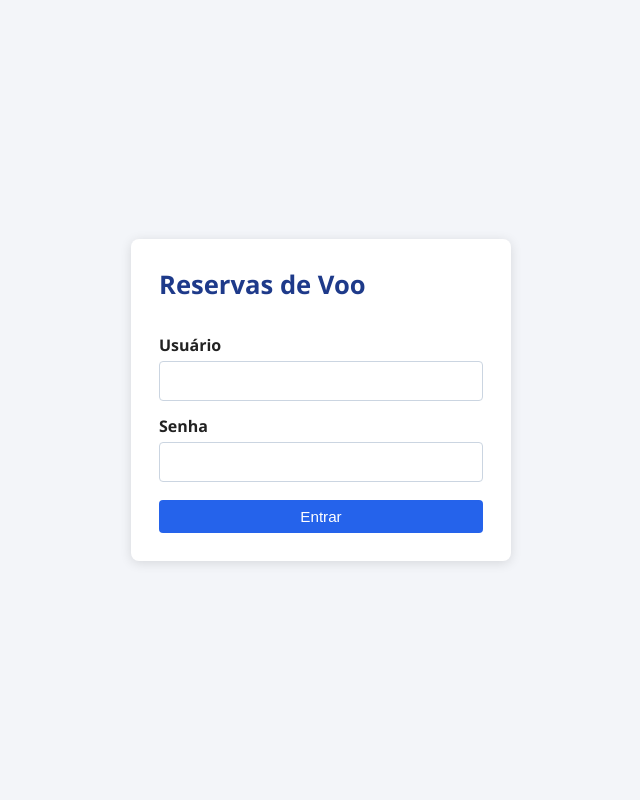
After one commit to SENAI777/PASSAGENS, a Spring Boot app: page /login in a window 1280 px wide. The commit adds this page. Shown: the whole page, without its empty margins (319-959 px from the left). Run offline with Spring Boot 4, Linux system fonts and the light colour scheme.

Commit message:
TELA DE LOGIN
criação da tela de login com usuário senha e botão login/ sair

```diff
--- /dev/null
+++ b/Aplicacao_Reservas/src/main/java/com/reservas_online/Aplicacao_Reservas/controller/LoginController.java
@@ -0,0 +1,47 @@
+package com.reservas_online.Aplicacao_Reservas.controller;
+
+import org.springframework.stereotype.Controller;
+import org.springframework.web.bind.annotation.GetMapping;
+import org.springframework.web.bind.annotation.PostMapping;
+import org.springframework.web.bind.annotation.RequestParam;
+import org.springframework.web.servlet.mvc.support.RedirectAttributes;
+
+import com.reservas_online.Aplicacao_Reservas.service.LoginService;
+
+import jakarta.servlet.http.HttpSession;
+
+@Controller
+public class LoginController {
+
+    private final LoginService loginService;
+
+    public LoginController(LoginService loginService) {
+        this.loginService = loginService;
+    }
+
+    @GetMapping("/login")
+    public String login() {
+        return "login";
+    }
+
+    @PostMapping("/login")
+    public String entrar(@RequestParam String usuario,
+                         @RequestParam String senha,
+                         HttpSession session,
+                         RedirectAttributes ra) {
+        var autenticado = loginService.autenticar(usuario, senha);
+        if (autenticado.isEmpty()) {
+            ra.addFlashAttribute("erro", "Usuário ou senha inválidos.");
+            return "redirect:/login";
+        }
+
+        session.setAttribute("usuarioLogado", autenticado.get().getUsuario());
+        return "redirect:/";
+    }
+
+    @PostMapping("/logout")
+    public String sair(HttpSession session) {
+        session.invalidate();
+        return "redirect:/login";
+    }
+}
--- a/Aplicacao_Reservas/src/main/resources/application.yaml
+++ b/Aplicacao_Reservas/src/main/resources/application.yaml
@@ -11,8 +11,8 @@ spring:
   config:
     import: optional:file:.env[.properties]
   datasource:
-    url: ${DB_URL}
-    username: ${DB_USER}
+    url: ${DB_URL:jdbc:mysql://localhost:3306/PASSAGENS?createDatabaseIfNotExist=false}
+    username: admin
     password: ${DB_PASSWORD}
 
   # Migrations: os scripts em src/main/resources/db/migration criam/atualizam as tabelas
--- a/Aplicacao_Reservas/src/main/resources/static/css/style.css
+++ b/Aplicacao_Reservas/src/main/resources/static/css/style.css
@@ -89,3 +89,44 @@ td.acoes form { margin: 0; }
 .alerta { padding: 10px 14px; border-radius: 4px; margin-bottom: 14px; }
 .alerta.sucesso { background: #dcfce7; color: #166534; }
 .alerta.erro { background: #fee2e2; color: #991b1b; }
+
+.logout-form { margin: 0; }
+.logout-botao { background: #f8fafc; color: #1e3a8a; }
+.logout-botao:hover { background: #e2e8f0; }
+
+.login-pagina {
+    min-height: 100vh;
+    display: grid;
+    place-items: center;
+}
+.login-container { width: 100%; padding: 16px; }
+.login-formulario {
+    display: flex;
+    flex-direction: column;
+    gap: 14px;
+    max-width: 380px;
+    margin: 0 auto;
+    padding: 28px;
+    background: #fff;
+    border-radius: 8px;
+    box-shadow: 0 2px 12px rgba(0,0,0,.12);
+}
+.login-formulario h1 {
+    margin: 0 0 4px;
+    color: #1e3a8a;
+    font-size: 1.6rem;
+}
+.login-formulario label {
+    display: flex;
+    flex-direction: column;
+    gap: 5px;
+    font-weight: 600;
+}
+.login-formulario input {
+    width: 100%;
+    padding: 10px;
+    border: 1px solid #cbd5e1;
+    border-radius: 4px;
+    font-size: 1rem;
+}
+.login-botao { width: 100%; margin-top: 4px; }
--- a/Aplicacao_Reservas/src/main/resources/templates/fragments/layout.html
+++ b/Aplicacao_Reservas/src/main/resources/templates/fragments/layout.html
@@ -14,6 +14,9 @@
         <a th:href="@{/passageiros}">Passageiros</a>
         <a th:href="@{/voos}">Voos</a>
         <a th:href="@{/reservas}">Reservas</a>
+        <form th:action="@{/logout}" method="post" class="logout-form">
+            <button class="btn logout-botao" type="submit">Sair</button>
+        </form>
     </nav>
 </header>
 
--- /dev/null
+++ b/Aplicacao_Reservas/src/main/resources/templates/login.html
@@ -0,0 +1,25 @@
+<!DOCTYPE html>
+<html xmlns:th="http://www.thymeleaf.org">
+<head th:replace="~{fragments/layout :: head('Login')}"></head>
+<body class="login-pagina">
+<main class="login-container">
+    <form class="login-formulario" th:action="@{/login}" method="post">
+        <h1>Reservas de Voo</h1>
+
+        <div th:replace="~{fragments/layout :: mensagens}"></div>
+
+        <label>
+            Usuário
+            <input type="text" name="usuario" autocomplete="username" required>
+        </label>
+
+        <label>
+            Senha
+            <input type="password" name="senha" autocomplete="current-password" required>
+        </label>
+
+        <button class="btn login-botao" type="submit">Entrar</button>
+    </form>
+</main>
+</body>
+</html>
```
Also changed, not shown: Aplicacao_Reservas/MYSQL_SETUP.sql (added, +13 -0 lines), Aplicacao_Reservas/src/main/java/com/reservas_online/Aplicacao_Reservas/config/LoginInterceptor.java (added, +23 -0 lines), Aplicacao_Reservas/src/main/java/com/reservas_online/Aplicacao_Reservas/config/WebConfig.java (added, +21 -0 lines), Aplicacao_Reservas/src/main/java/com/reservas_online/Aplicacao_Reservas/model/Usuario.java (added, +51 -0 lines), Aplicacao_Reservas/src/main/java/com/reservas_online/Aplicacao_Reservas/repository/UsuarioRepository.java (added, +11 -0 lines), Aplicacao_Reservas/src/main/java/com/reservas_online/Aplicacao_Reservas/service/LoginService.java (added, +22 -0 lines), Aplicacao_Reservas/src/main/resources/db/migration/V2__criar_usuario.sql (added, +9 -0 lines).
